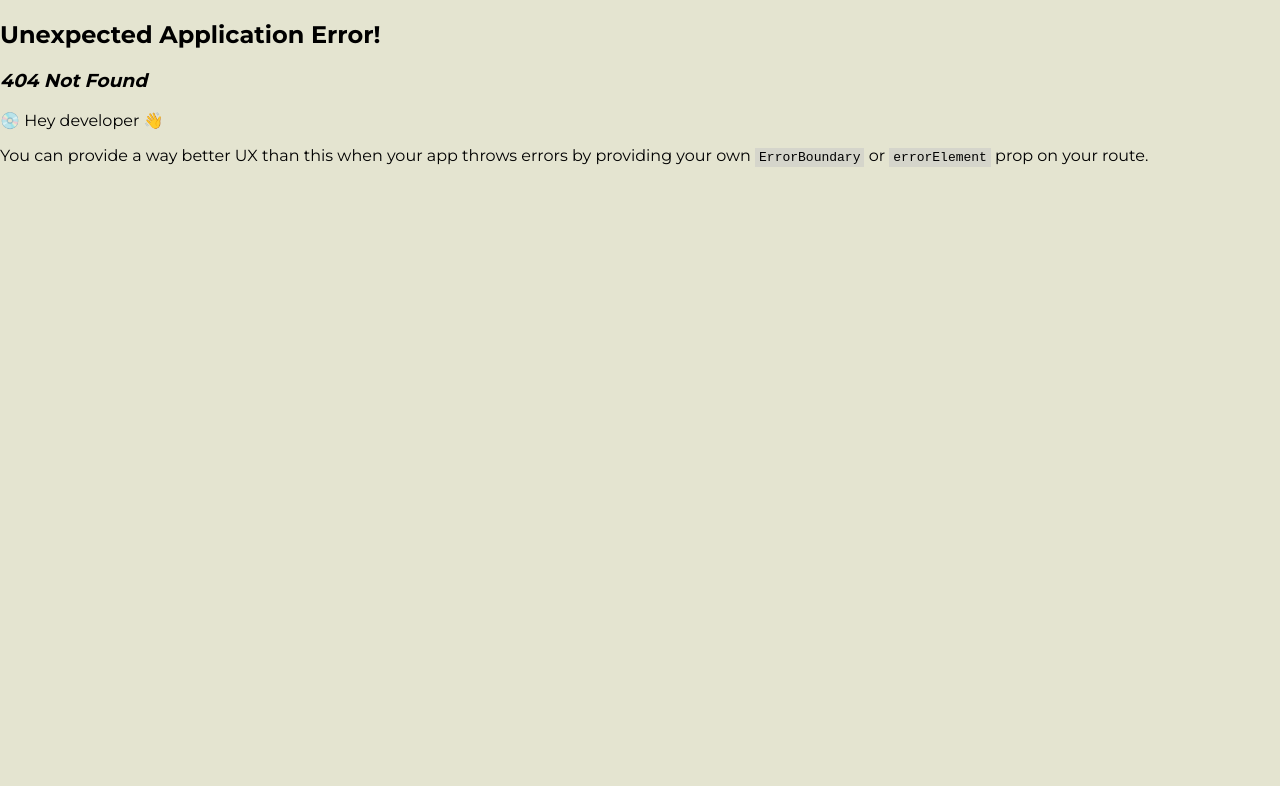
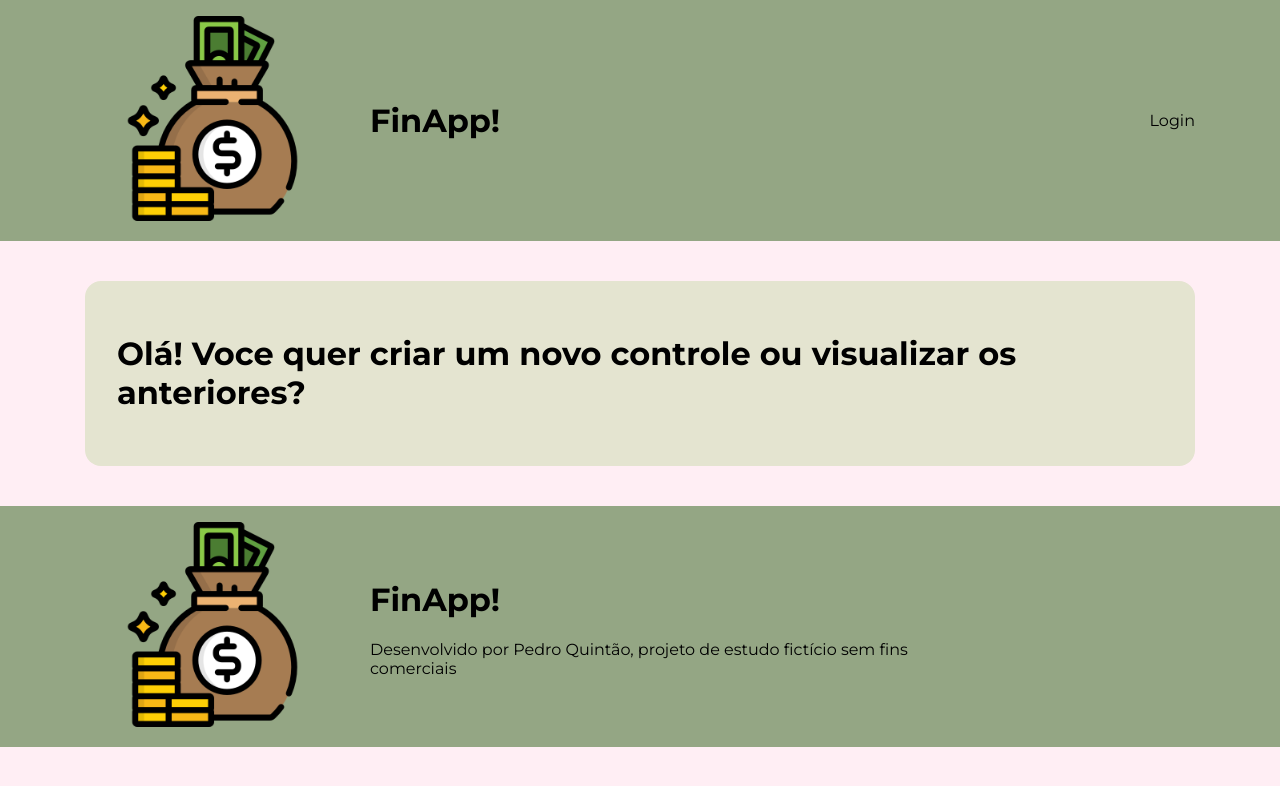
Before and after one commit to pedroquintao/financeiro, a React (Create React App) app: page /main in a window 1280 px wide. Before the commit this address had no page. Shown: the top 786 px of the page. Built offline with nearby package versions, Linux system fonts and the light colour scheme.

Commit message:
Componente Card criado. Alterações nas rotas. Criação das páginas NewControl e NewControlForm. Página TablesBaseLayout

```diff
--- /dev/null
+++ b/src/components/Card/Card.jsx
@@ -0,0 +1,18 @@
+import styled from "@emotion/styled"
+
+const DivEstilizada = styled.div`
+    padding: ${props => props.theme.spacing.l};
+    border-radius: ${props => props.theme.spacing.s};
+    background-color: ${props => props.theme.colors.neutral.a};
+    /* border: 2px solid ${props => props.theme.colors.dark.a}; */
+    /* box-shadow: 10px 10px 25px ${props => props.theme.colors.dark.a}; */
+    margin: 40px 0;
+`
+
+export const Card = ({ children }) => {
+    return (
+        <DivEstilizada>
+            { children }
+        </DivEstilizada>
+    )
+}
--- a/src/components/Global/GlobalStyles.jsx
+++ b/src/components/Global/GlobalStyles.jsx
@@ -7,7 +7,7 @@ const styles = theme => {
         },
         body: {
             margin: 0,
-            backgroundColor: theme.colors.neutral.a
+            backgroundColor: theme.colors.neutral.b
         }
     }
 }
--- a/src/components/Theme/Theme.jsx
+++ b/src/components/Theme/Theme.jsx
@@ -16,6 +16,14 @@ const theme = {
         }
     },
 
+    spacing: {
+        xs: '8px',
+        s: '16px',
+        m: '24px',
+        l: '32px',
+        xl: '48px'
+    },
+
     fontFamily: "'Montserrat', 'sans-serif'"
 }
 
--- a/src/pages/BaseLayout.jsx
+++ b/src/pages/BaseLayout.jsx
@@ -1,12 +1,15 @@
 import { Outlet } from "react-router-dom";
 import { Header } from "../components/Header/Header"
 import { Footer } from "../components/Footer/Footer";
+import { Container } from "react-grid-system";
 
 const BaseLayout = () => {
     return (
         <div>
             <Header />
-            <Outlet />
+            <Container>
+                <Outlet />
+            </Container>
             <Footer />
         </div>
     )
--- /dev/null
+++ b/src/pages/MainPage.jsx
@@ -0,0 +1,10 @@
+import { Card } from "../components/Card/Card"
+
+export const MainPage = () => {
+    return (
+
+    <Card>
+        <h1>Olá! Voce quer criar um novo controle ou visualizar os anteriores?</h1>
+    </Card>
+    )
+}
--- /dev/null
+++ b/src/pages/NewControl.jsx
@@ -0,0 +1,5 @@
+const NewControl = () => {
+    return <h1>Novo Controle</h1>
+}
+
+export default NewControl
--- /dev/null
+++ b/src/pages/NewControlForm.jsx
@@ -0,0 +1,5 @@
+const NewControlForm = () => {
+    return <h1>Formulario de novo controle</h1>
+}
+
+export default NewControlForm
--- a/src/pages/TablesBaseLayout.jsx
+++ /dev/null
@@ -1,5 +0,0 @@
-const TablesBaseLayout = () => {
-    return <h1>Tabela</h1>
-}
-
-export default TablesBaseLayout
```
Also changed, not shown: src/router/router.jsx (+17 -7 lines).
